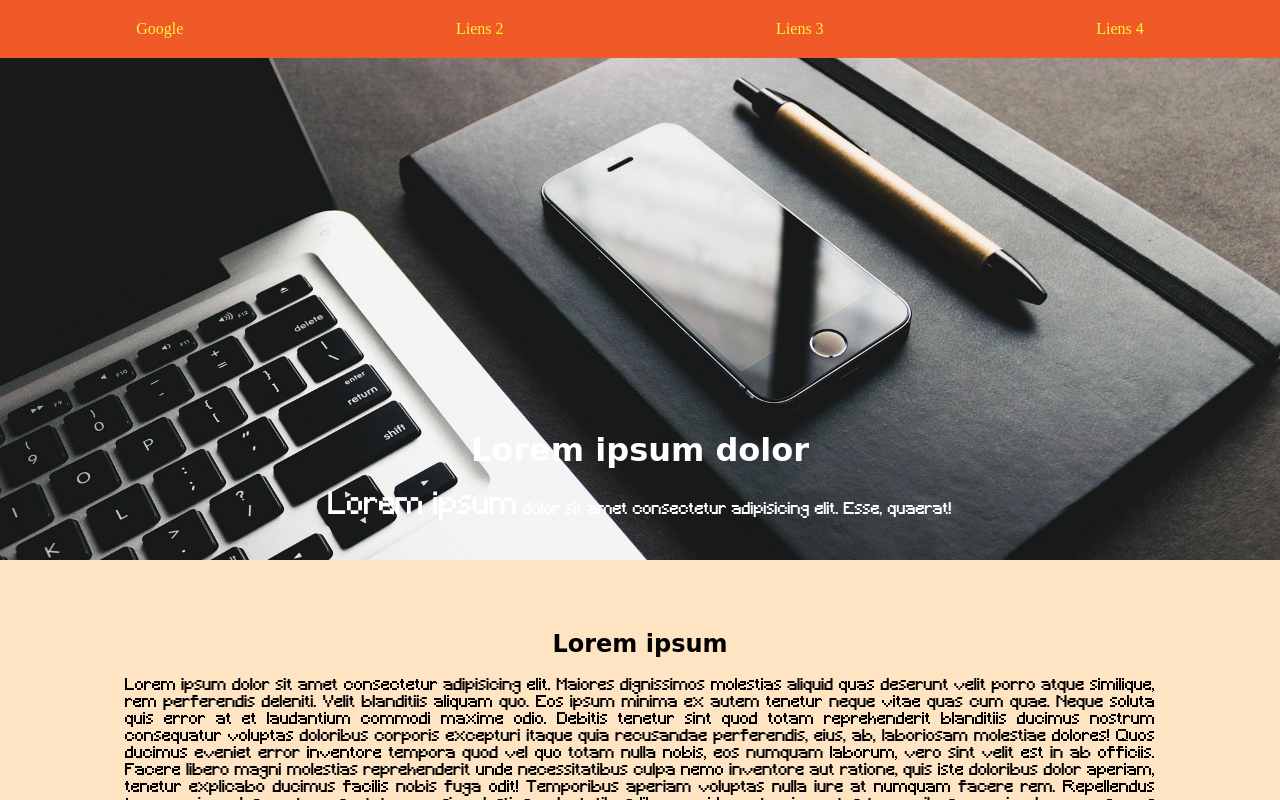
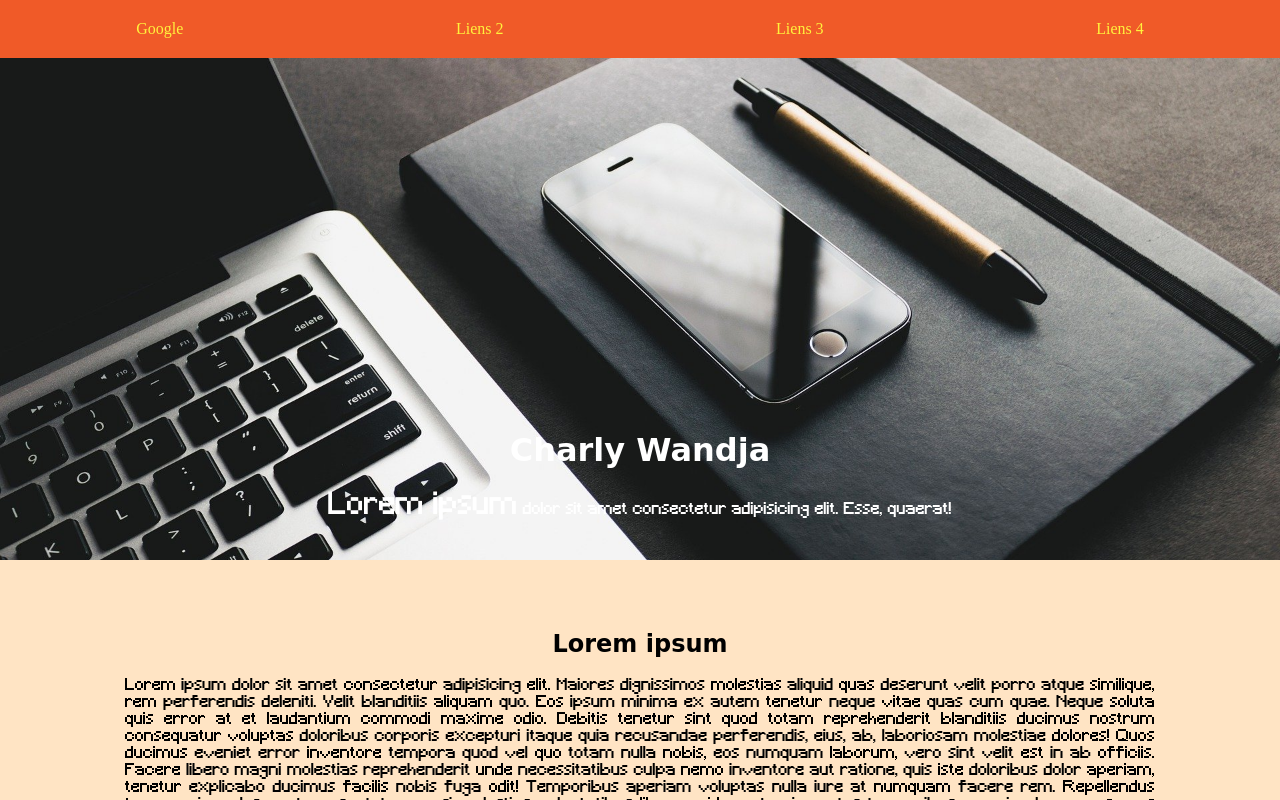
Before and after one commit to charly95000/depot_git, a plain HTML site: page index.html in a window 1280 px wide. Shown: the top 800 px of the page. Drawn offline with Linux system fonts and the light colour scheme; a web font is replaced by a local one.

Commit message:
changement titre h1

```diff
--- a/index.html
+++ b/index.html
@@ -20,7 +20,7 @@
             </ul>
         </nav>
         <div>
-            <h1>Lorem ipsum dolor</h1>
+            <h1>Charly Wandja</h1>
             <p><span id="special">Lorem ipsum</span> dolor sit amet consectetur adipisicing elit. Esse, quaerat!</p>
         </div>
     </header>
```
